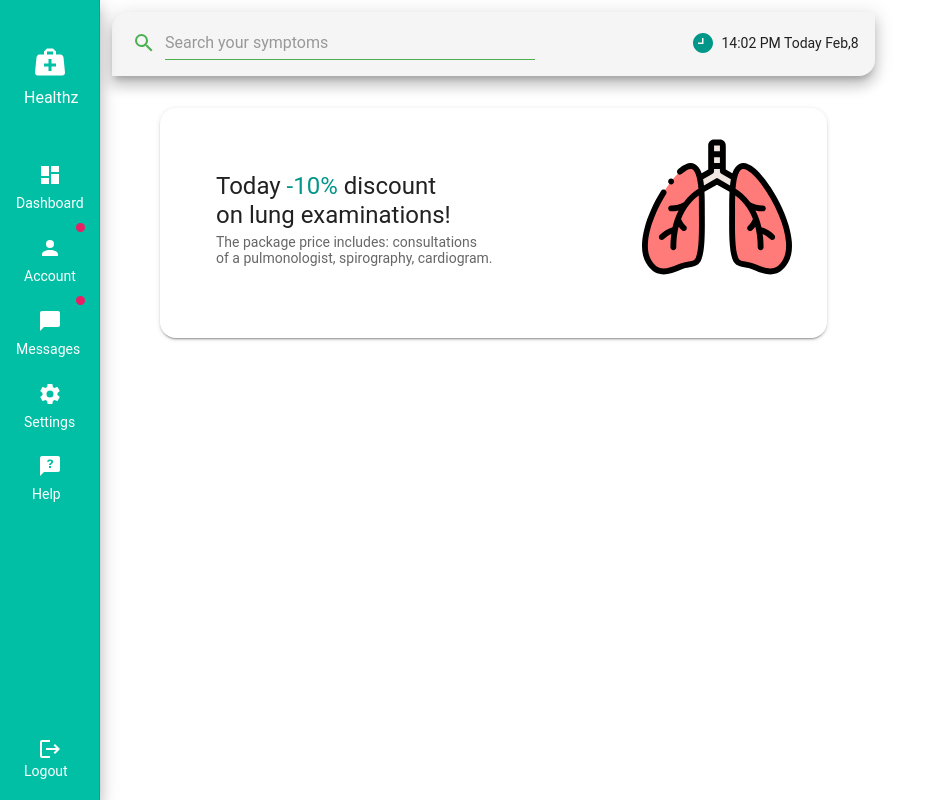
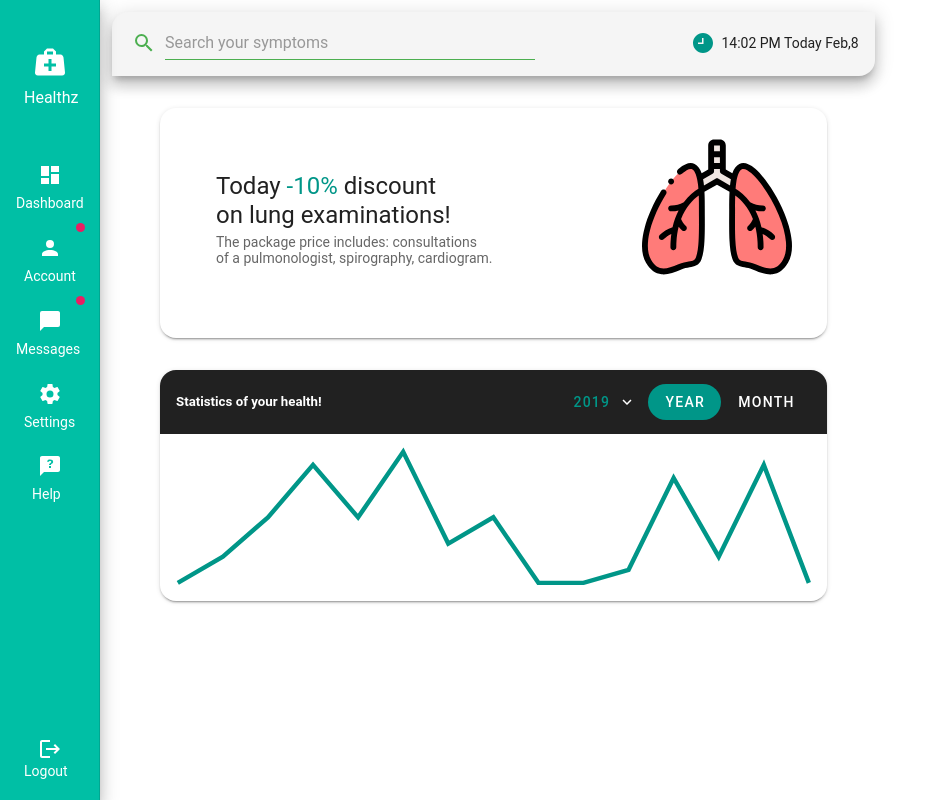
Before and after one commit to BL4CKM4G3/healthz, a Vue app: page / in a window 1280 px wide. Shown: the whole page, without its empty margins (0-929 px from the left). Built offline with nearby package versions, Linux system fonts and the light colour scheme.

Commit message:
feat: :sparkles: Plugged Card Statistics organism in layout

```diff
--- a/src/views/Home.vue
+++ b/src/views/Home.vue
@@ -13,6 +13,11 @@
               <card-offers></card-offers>
             </v-col>
           </v-row>
+          <v-row>
+            <v-col cols="12" md="12" sm="12">
+              <card-statistics></card-statistics>
+            </v-col>
+          </v-row>
         </v-container>
       </v-flex>
     </v-layout>
@@ -22,12 +27,14 @@
 <script>
 import AppBar from "../components/AppBar.vue";
 import CardOffers from '../components/CardOffers.vue';
+import CardStatistics from '../components/CardStatistics.vue';
 
 export default {
   name: "Home",
   components: {
     AppBar,
     CardOffers,
+    CardStatistics,
   },
 };
 </script>
```
